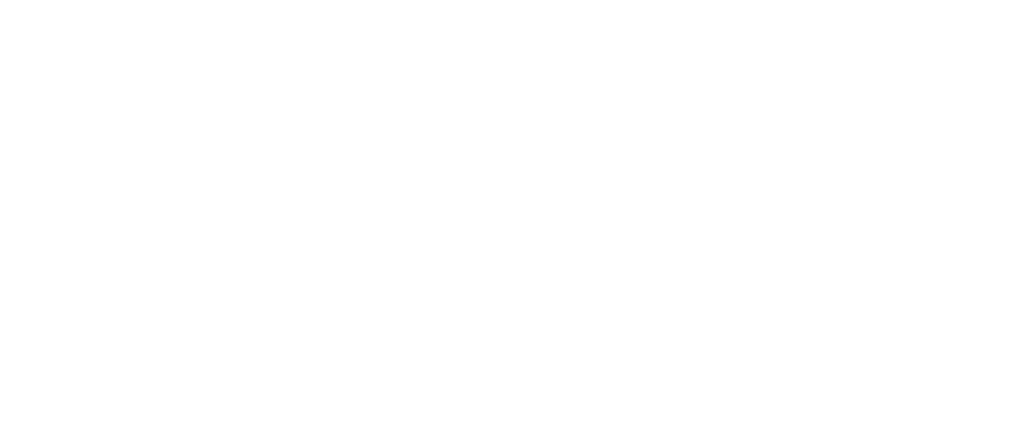
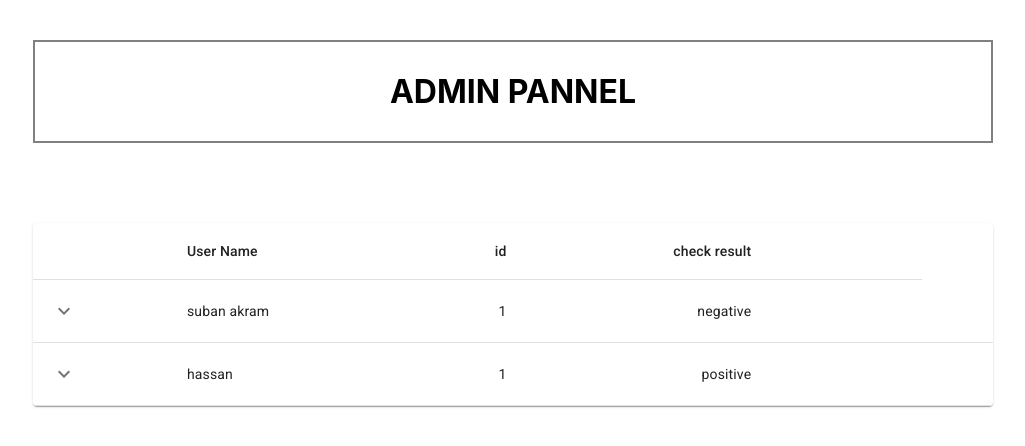
Before and after one commit to subhan300/covid-tracking-application, a React (Create React App) app: page /admin in a window 1280 px wide. Shown: the top 446 px of the page, without its empty margins (127-1152 px from the left). Built offline with nearby package versions, Linux system fonts and the light colour scheme.

Commit message:
admin pannel completed

```diff
--- a/src/App.js
+++ b/src/App.js
@@ -10,6 +10,9 @@
 import Covid_form from './pages/covid-form/Covid_form.js';
 import Signup from './pages/registration/Signup';
 import Login from './pages/registration/Login';
+import Admin from './pages/adminPannel/Admin';
+import UserAccount from './pages/user_account/UserAccount';
+
 function App() {
   return (
     <div >
@@ -22,10 +25,16 @@
                 <Covid_form />
               </Route>
               <Route exact path="/signup" >
-                <Signup />
+                <Signup  />
               </Route>
               <Route exact path="/login" >
                 <Login />
+              </Route>
+              <Route exact path="/admin" >
+                <Admin />
+              </Route>
+              <Route exact path="/userAccount" >
+                <UserAccount />
               </Route>
 
 
--- /dev/null
+++ b/src/pages/adminPannel/Admin.css
@@ -0,0 +1,95 @@
+.admin{
+    padding: 40px;
+
+}
+
+.container{
+    width:80%;
+    margin:0 auto
+}
+
+
+.admin_title{
+    padding:30px 0;
+    border:2px solid grey;
+    display: flex;
+    justify-content: center;
+    align-items: center;
+
+}
+
+
+.tables{
+    margin-top: 80px;
+}
+
+
+
+.result_btn{
+    width: 100%;
+    border:2px solid red;
+    /* display: flex;
+    justify-content: space-around; */
+}
+.result_btn + .result_btn{
+    margin-left: 20px;
+}
+
+.box{
+    display: flex;
+    border:2px solid white;
+    justify-content: space-around;
+    background-color: black;
+
+}
+.col-1{
+    width: 30%;
+    border:2px solid white;
+    color: white;
+
+}
+.col-2{
+    width: 70%;
+    border:2px solid white;
+    color: white;
+}
+.row_border{
+    border: 2px solid white;
+    padding-left:25px;
+    padding: 10px;
+    margin: 10px;
+    color: white;
+}
+.btn_group{
+    display: flex;
+    /* border:2px solid red; */
+    width: 40%;
+    justify-content: space-between;
+    margin:0 auto;
+    padding-bottom: 1rem;
+
+}
+
+.btn{
+    border-radius: 8px;
+    padding:.8rem 2.5rem;
+    background-color:orange;
+    color: black;
+    border:2px solid orange;
+    font-weight: bold;
+    font-size: 19px;
+    border: none;
+
+
+}
+.btn:focus{
+    background-color: lightgreen;
+    border:none;
+    color:black !important;
+
+}
+/* .btn_div{
+    border:1px solid orange;
+    border-radius: 8px;
+    padding:.8rem 2.5rem;
+} */
--- /dev/null
+++ b/src/pages/adminPannel/Admin.js
@@ -0,0 +1,16 @@
+import React from 'react'
+import "./Admin.css";
+import Tables from  "./Table_MaterialUi_Comonent"
+function Admin() {
+    return (
+        <div className="admin">
+           <div className="container">
+              <div className="admin_title"><h1>ADMIN PANNEL</h1></div>
+              <div className="tables"> <Tables  /> </div>
+              </div>
+
+        </div>
+    )
+}
+
+export default Admin
--- /dev/null
+++ b/src/pages/adminPannel/Table_MaterialUi_Comonent.js
@@ -0,0 +1,192 @@
+import React from 'react';
+import PropTypes from 'prop-types';
+import { makeStyles } from '@material-ui/core/styles';
+import Box from '@material-ui/core/Box';
+import Collapse from '@material-ui/core/Collapse';
+import IconButton from '@material-ui/core/IconButton';
+import Table from '@material-ui/core/Table';
+import TableBody from '@material-ui/core/TableBody';
+import TableCell from '@material-ui/core/TableCell';
+import TableContainer from '@material-ui/core/TableContainer';
+import TableHead from '@material-ui/core/TableHead';
+import TableRow from '@material-ui/core/TableRow';
+import Typography from '@material-ui/core/Typography';
+import Paper from '@material-ui/core/Paper';
+import KeyboardArrowDownIcon from '@material-ui/icons/KeyboardArrowDown';
+import KeyboardArrowUpIcon from '@material-ui/icons/KeyboardArrowUp';
+
+const useRowStyles = makeStyles({
+  root: {
+    '& > *': {
+      borderBottom: 'unset',
+    },
+  },
+});
+
+function createData(name, calories, fat, carbs, protein, price) {
+  return {
+    name,
+    calories,
+    fat,
+    carbs,
+    protein,
+    price,
+    history: [
+      { date: '2020-01-05', customerId: '11091700', amount: 300,FAT:300,protein:"joker" },
+
+    ],
+  };
+}
+
+function Row(props) {
+  const { row } = props;
+  const [open, setOpen] = React.useState(false);
+  const classes = useRowStyles();
+
+  return (
+    <React.Fragment>
+      <TableRow className={classes.root}>
+        <TableCell>
+          <IconButton aria-label="expand row" size="small" onClick={() => setOpen(!open)}>
+            {open ? <KeyboardArrowUpIcon /> : <KeyboardArrowDownIcon />}
+          </IconButton>
+        </TableCell>
+        <TableCell component="th" scope="row">
+          {row.name}
+        </TableCell>
+        <TableCell align="right">{row.calories}</TableCell>
+        <TableCell align="right">{row.fat}</TableCell>
+        <TableCell align="right">{row.carbs}</TableCell>
+        <TableCell align="right">{row.protein}</TableCell>
+      </TableRow>
+      <TableRow>
+        <TableCell style={{ paddingBottom: 0, paddingTop: 0 }} colSpan={6}>
+          <Collapse in={open} timeout="auto" unmountOnExit>
+            <br></br>
+           <h1>Form</h1>
+           <br></br>
+           <br></br>
+            <div className="box">
+               <div className="col col-1">
+               <div className="row_border">Name</div>
+                 <div className="row_border" >Hospital</div>
+                 <div className="row_border">Previous Disease</div>
+                 <div className="row_border">Age</div>
+               </div>
+
+               <div className="col col-2">
+               <div className="row_border">subhan</div>
+                 <div  className="row_border">AGHA KHAN</div>
+                 <div className="row_border">No Record</div>
+                 <div className="row_border">21</div>
+               </div>
+
+               {/* <div className="col col-3">
+               <div>name</div>
+                 <div hospital></div>
+                 <div>previous disease</div>
+                 <div>age</div>
+               </div>
+
+
+               <div className="col col-4">
+               <div>name</div>
+                 <div hospital></div>
+                 <div>previous disease</div>
+                 <div>age</div>
+               </div>
+
+               <div className="col col-5">
+               <div>name</div>
+                 <div hospital></div>
+                 <div>previous disease</div>
+                 <div>age</div>
+               </div> */}
+            </div>
+            <br></br>
+         <div className="btn_group">
+                    <div className="btn_div"><button className="btn">POSITIVE</button></div><div className="btn_div"><button className="btn">NEGATIVE</button></div>
+          </div>
+            {/* <Box margin={1}>
+              <Typography variant="h6" gutterBottom component="div">
+                FORM
+              </Typography>
+              <Table size="small" aria-label="purchases">
+                <TableHead>
+                  <TableRow>
+                    <TableCell>FORM</TableCell>
+                    <TableCell>Customer</TableCell>
+                    <TableCell align="right">Amount</TableCell>
+                    <TableCell align="right">Total price ($)</TableCell>
+                  </TableRow>
+                </TableHead>
+                <TableBody>
+                  {row.history.map((historyRow) => (
+                    <TableRow key={historyRow.date}>
+                      <TableCell component="th" scope="row">
+                        {historyRow.date}
+                      </TableCell>
+                      <TableCell>{historyRow.customerId}</TableCell>
+                      <TableCell align="right">{historyRow.amount}</TableCell>
+                      <TableCell align="right">{historyRow.protein}</TableCell>
+                      <TableCell align="right">{historyRow.fat}</TableCell>
+
+                    </TableRow>
+                  ))}
+                </TableBody>
+              </Table>
+            </Box> */}
+          </Collapse>
+        </TableCell>
+      </TableRow>
+    </React.Fragment>
+  );
+}
+
+Row.propTypes = {
+  row: PropTypes.shape({
+    calories: PropTypes.number.isRequired,
+    carbs: PropTypes.number.isRequired,
+    fat: PropTypes.number.isRequired,
+    history: PropTypes.arrayOf(
+      PropTypes.shape({
+        amount: PropTypes.number.isRequired,
+        customerId: PropTypes.string.isRequired,
+        date: PropTypes.string.isRequired,
+      }),
+    ).isRequired,
+    name: PropTypes.string.isRequired,
+    price: PropTypes.number.isRequired,
+    protein: PropTypes.number.isRequired,
+  }).isRequired,
+};
+
+const rows = [
+  createData('suban akram', 1, "negative"),
+  createData("hassan", 1, "positive"),
+
+];
+
+export default function CollapsibleTable() {
+  return (
+    <TableContainer component={Paper}>
+      <Table aria-label="collapsible table">
+        <TableHead>
+          <TableRow>
+            <TableCell />
+            <TableCell>User Name </TableCell>
+            <TableCell align="right">id</TableCell>
+            <TableCell align="right">check result</TableCell>
+            <TableCell align="right" style={{color:"white"}}>Carbs</TableCell>
+            {/* <TableCell align="right">Protein&nbsp;(g)</TableCell> */}
+          </TableRow>
+        </TableHead>
+        <TableBody>
+          {rows.map((row) => (
+            <Row key={row.name} row={row} />
+          ))}
+        </TableBody>
+      </Table>
+    </TableContainer>
+  );
+}
--- a/src/pages/home/Home.js
+++ b/src/pages/home/Home.js
@@ -5,13 +5,15 @@
     return (
         <div>
             <h1>COVID TRACKING CELL</h1>
-            <Link to="/covid_form">GO TO COVID PAGE</Link>
-          <div>  <Link to="/signup">LoginPAGE</Link></div>
-            <div><Link to="/login">ignup PAGE</Link>
+
           </div>
 
-        </div>
+
     )
 }
 
 export default Home
+
+{/* <Link to="/covid_form">GO TO COVID PAGE</Link>
+<div>  <Link to="/signup">LoginPAGE</Link></div>
+  <div><Link to="/login">ignup PAGE</Link> */}
--- a/src/pages/registration/Signup.js
+++ b/src/pages/registration/Signup.js
@@ -3,7 +3,7 @@
 function Signup() {
     return (
         <div>
-            <h1>sign up form</h1>
+            <h1> sign up form</h1>
 
         </div>
     )
--- /dev/null
+++ b/src/pages/user_account/UserAccount.js
@@ -0,0 +1,13 @@
+import React from 'react'
+import "./UserAccount.css"
+function UserAccount() {
+    return (
+        <div>
+            <h1>user account</h1>
+            <h1>No result to display</h1>
+
+        </div>
+    )
+}
+
+export default UserAccount
```
Also changed, not shown: src/pages/user_account/UserAccount.css (added).
